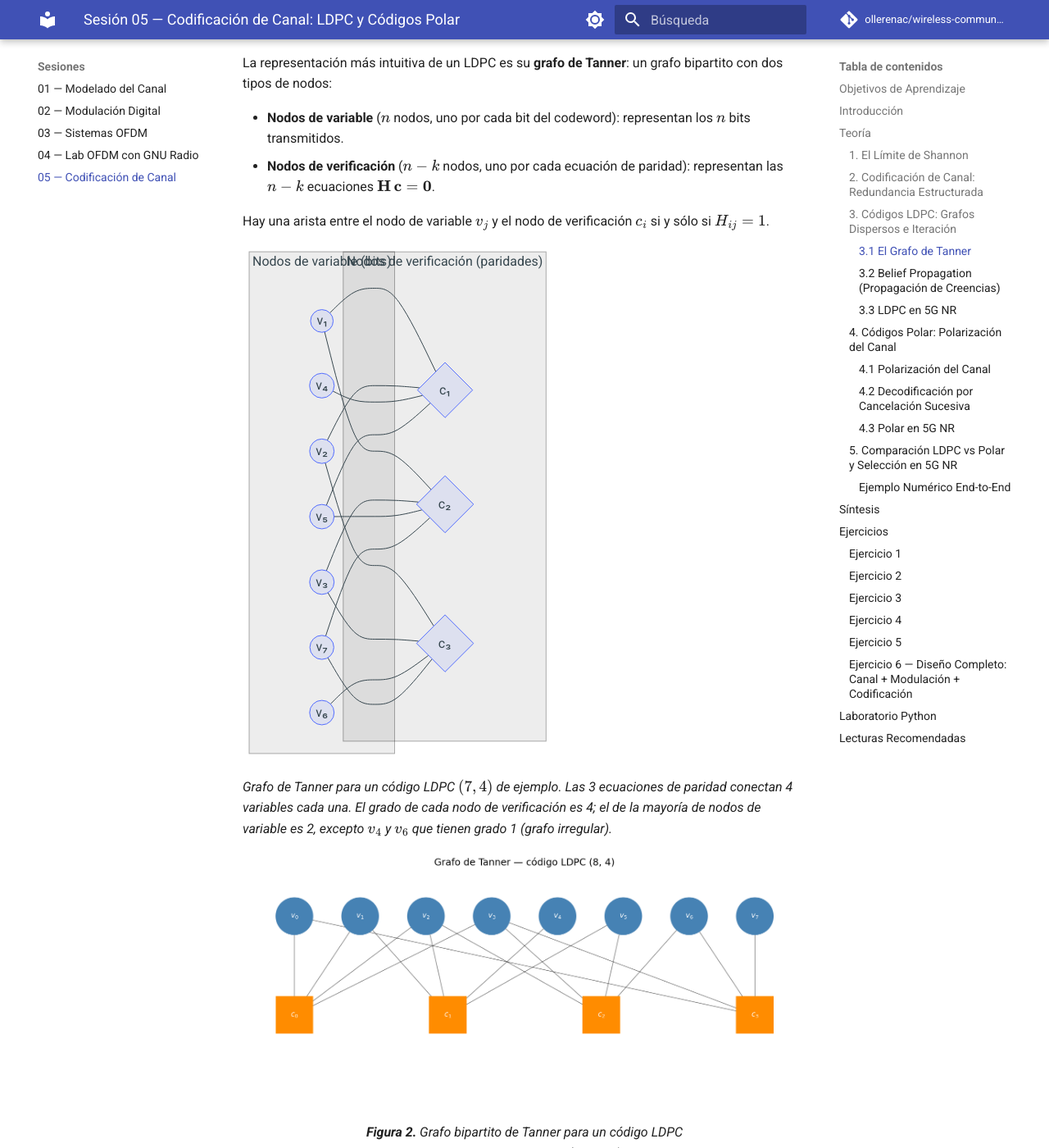
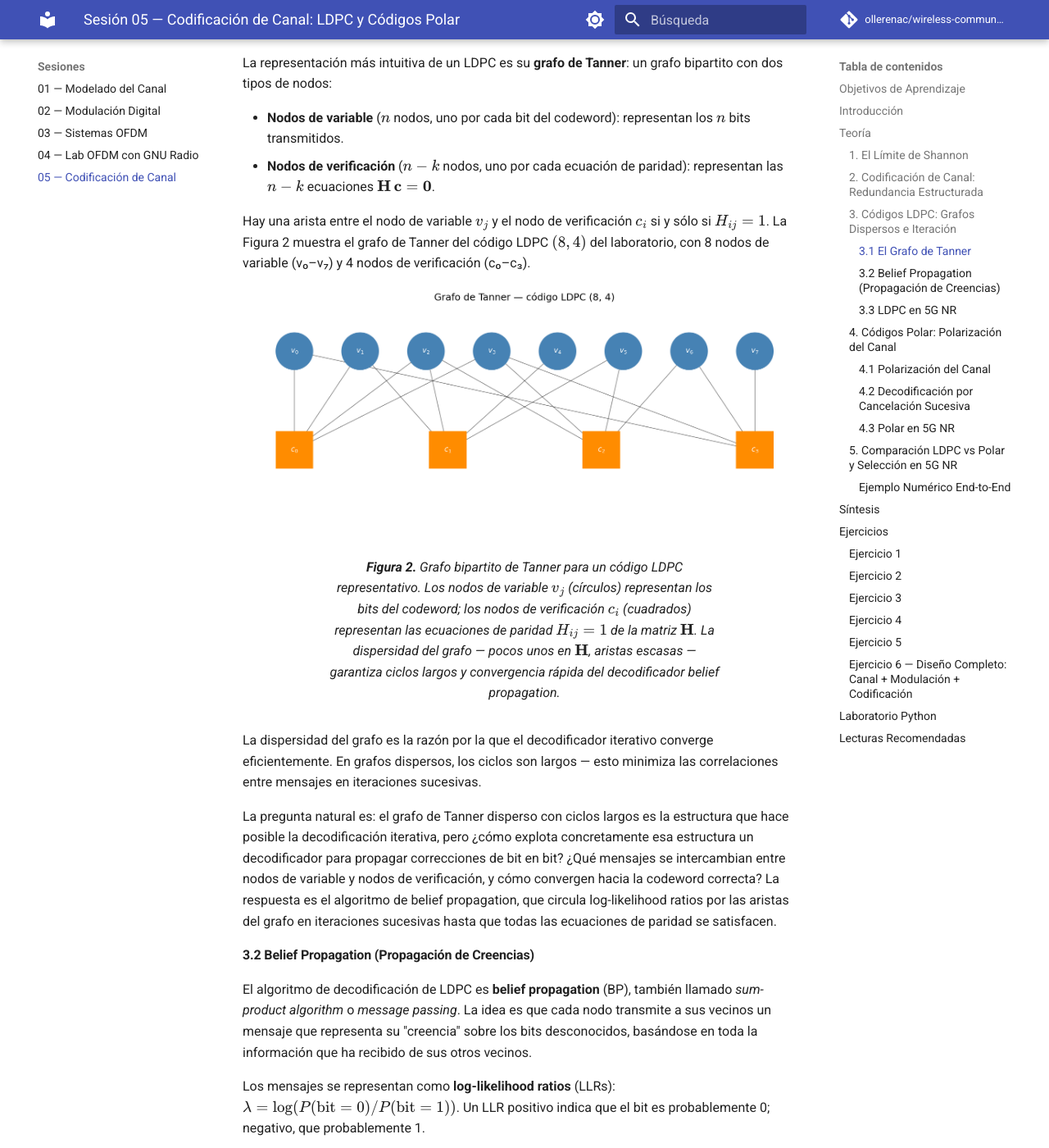
Before and after one commit to ollerenac/wireless-communication-systems, an MkDocs documentation site: the page built from docs/sessions/05-channel-coding/index.md, in a window 1280 px wide and 1400 px high, scrolled down 4349 px. Shown: the whole window at 82% size. Built offline with MkDocs 1.6.1 and Material for MkDocs 9.7.7, drawn with Linux system fonts in a browser that asks for light colours; comment, search, counter and statistics services are not loaded.

Commit message:
fix(05): remove inconsistent Mermaid Tanner graph from §3.1
The Mermaid showed a (7,4) code with 1-indexed v₁–v₇ / c₁–c₃ whose
implicit H matrix matched neither the Hamming(7,4) H from Ejercicio 3
nor the LDPC(8,4) H used in the lab. The PNG figure (Figura 2) already
shows the correct LDPC(8,4) code with 0-indexed v₀–v₇ / c₀–c₃.

Replaced the Mermaid block and its italic caption with a single sentence
that references Figura 2 directly and names the code parameters.

Co-Authored-By: Claude Sonnet 4.6 <noreply@anthropic.com>

````diff
--- a/docs/sessions/05-channel-coding/index.md
+++ b/docs/sessions/05-channel-coding/index.md
@@ -116,22 +116,7 @@ La representación más intuitiva de un LDPC es su **grafo de Tanner**: un grafo
 - **Nodos de variable** ($n$ nodos, uno por cada bit del codeword): representan los $n$ bits transmitidos.
 - **Nodos de verificación** ($n-k$ nodos, uno por cada ecuación de paridad): representan las $n-k$ ecuaciones $\mathbf{H}\,\mathbf{c} = \mathbf{0}$.
 
-Hay una arista entre el nodo de variable $v_j$ y el nodo de verificación $c_i$ si y sólo si $H_{ij} = 1$.
-
-```mermaid
-graph LR
-    subgraph "Nodos de variable (bits)"
-        V1((v₁)) & V2((v₂)) & V3((v₃)) & V4((v₄)) & V5((v₅)) & V6((v₆)) & V7((v₇))
-    end
-    subgraph "Nodos de verificación (paridades)"
-        C1{c₁} & C2{c₂} & C3{c₃}
-    end
-    V1 --- C1; V2 --- C1; V4 --- C1; V5 --- C1
-    V1 --- C2; V3 --- C2; V5 --- C2; V7 --- C2
-    V2 --- C3; V3 --- C3; V6 --- C3; V7 --- C3
-```
-
-*Grafo de Tanner para un código LDPC $(7,4)$ de ejemplo. Las 3 ecuaciones de paridad conectan 4 variables cada una. El grado de cada nodo de verificación es 4; el de la mayoría de nodos de variable es 2, excepto $v_4$ y $v_6$ que tienen grado 1 (grafo irregular).*
+Hay una arista entre el nodo de variable $v_j$ y el nodo de verificación $c_i$ si y sólo si $H_{ij} = 1$. La Figura 2 muestra el grafo de Tanner del código LDPC $(8,4)$ del laboratorio, con 8 nodos de variable (v₀–v₇) y 4 nodos de verificación (c₀–c₃).
 
 <figure markdown="span">
   ![Grafo de Tanner del código LDPC](figures/tanner-graph.png)
````
